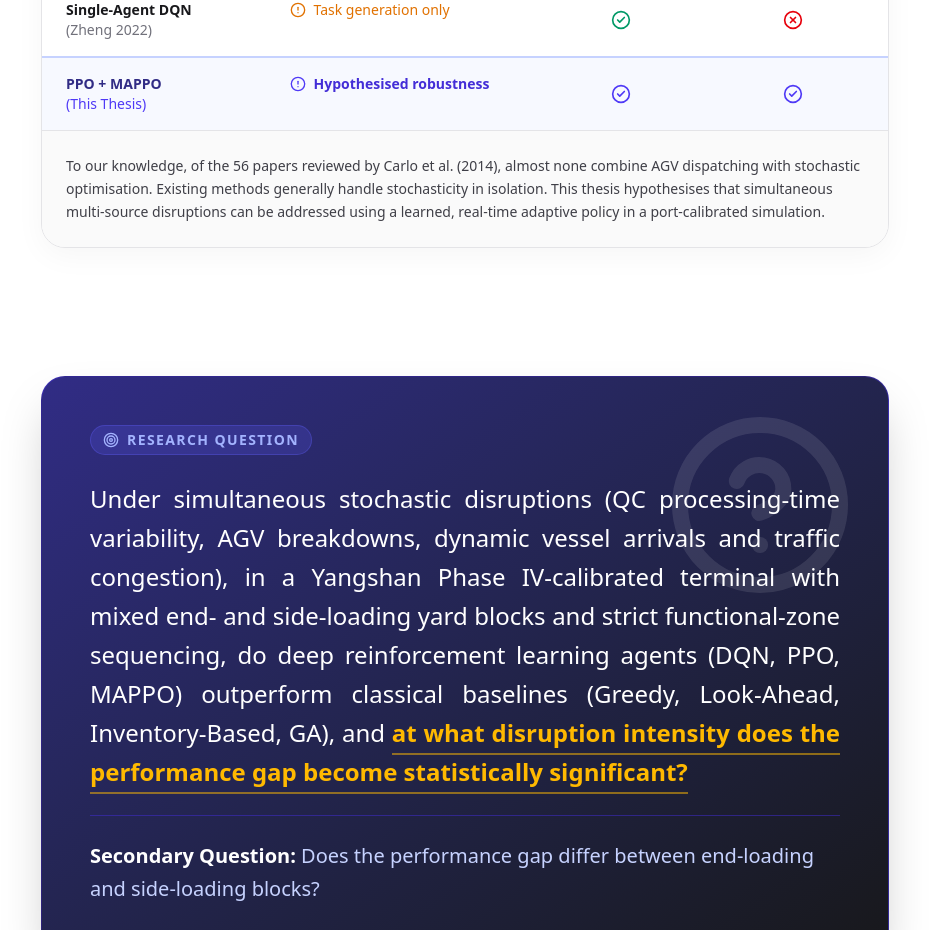
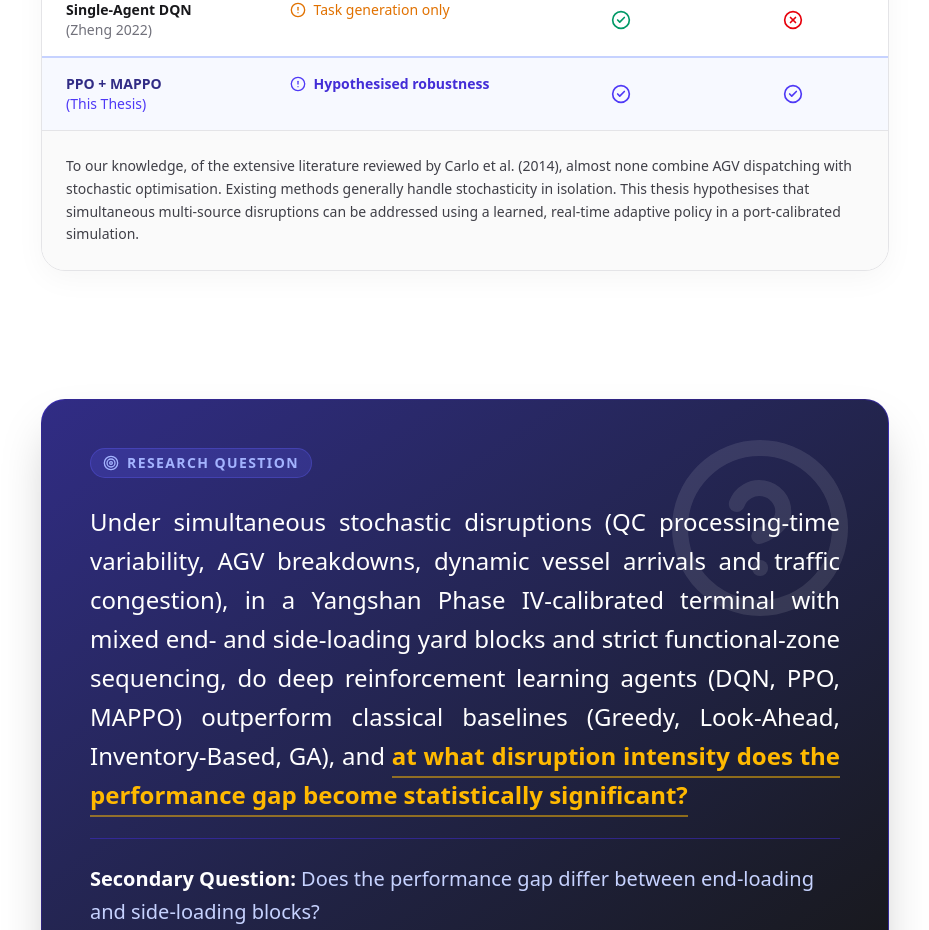
Before and after one commit to Cokaine29/IEOR_MTP, a Next.js app in the folder frontend/: page /problem in a window 1280 px wide. Shown: the part 3220-4150 px from the top of the page, without its empty margins (175-1104 px from the left). Built offline with nearby package versions, Linux system fonts and the light colour scheme.

Commit message:
docs: remove explicit 56 count from literature review reference

```diff
--- a/frontend/src/app/problem/page.tsx
+++ b/frontend/src/app/problem/page.tsx
@@ -197,7 +197,7 @@ export default function ProblemPage() {
               </table>
             </div>
             <div className="p-6 bg-zinc-50 border-t border-zinc-200 text-sm text-zinc-700 font-medium leading-relaxed">
-              To our knowledge, of the 56 papers reviewed by Carlo et al. (2014), almost none combine AGV dispatching with stochastic optimisation. Existing methods generally handle stochasticity in isolation. This thesis hypothesises that simultaneous multi-source disruptions can be addressed using a learned, real-time adaptive policy in a port-calibrated simulation.
+              To our knowledge, of the extensive literature reviewed by Carlo et al. (2014), almost none combine AGV dispatching with stochastic optimisation. Existing methods generally handle stochasticity in isolation. This thesis hypothesises that simultaneous multi-source disruptions can be addressed using a learned, real-time adaptive policy in a port-calibrated simulation.
             </div>
           </motion.div>
         </motion.section>
```
